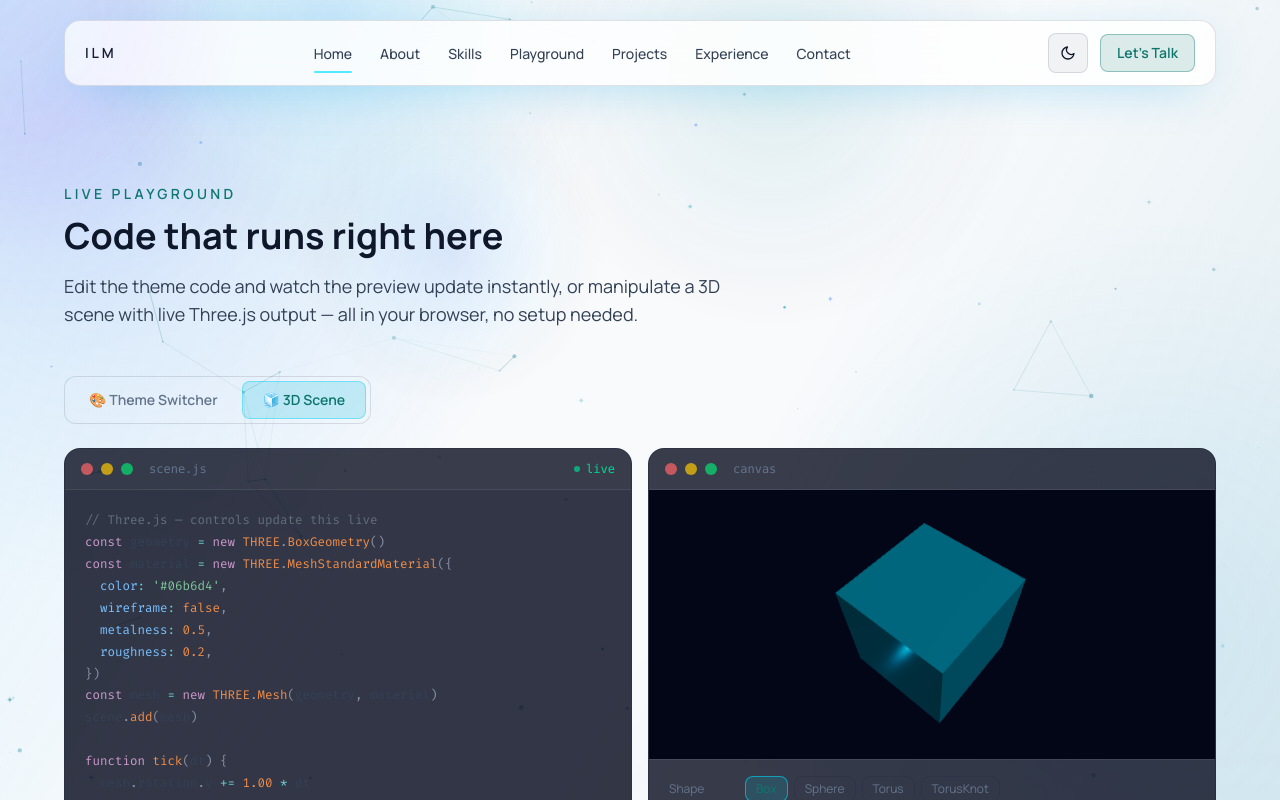
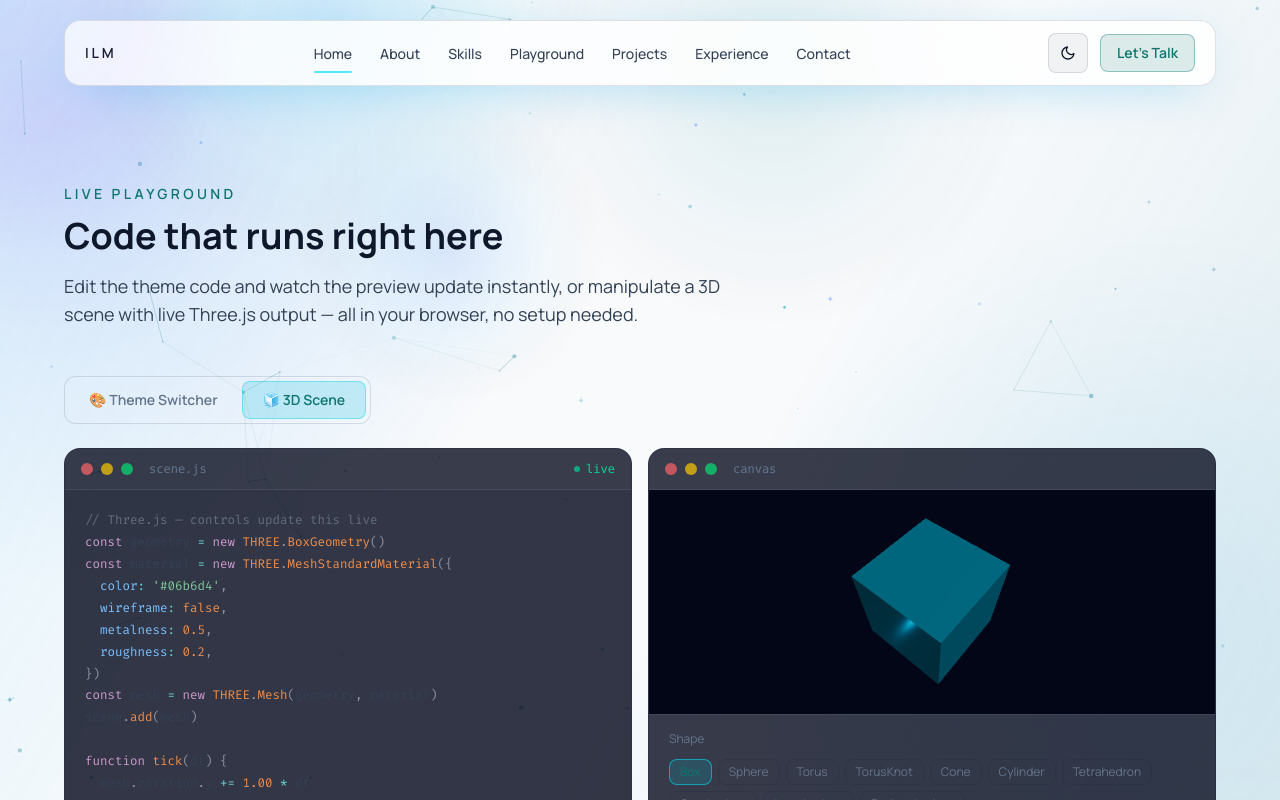
Before and after one commit to illmalicsi/portfolio, a React (Vite) app: page / in a window 1280 px wide. Both pictures are taken after a click on the button "🧊 3D Scene". Shown: the part 2179-2979 px from the top of the page. Built offline with nearby package versions, Linux system fonts and the light colour scheme.

Commit message:
fix: align wireframe toggle label and expand 3D shapes

```diff
--- a/src/components/sections/Playground.jsx
+++ b/src/components/sections/Playground.jsx
@@ -52,7 +52,18 @@ const INITIAL_CSS = `/* Live Theme — edit any value */
   --radius:  12px;
 }`
 
-const SHAPES = ['BoxGeometry', 'SphereGeometry', 'TorusGeometry', 'TorusKnotGeometry']
+const SHAPES = [
+  'BoxGeometry',
+  'SphereGeometry',
+  'TorusGeometry',
+  'TorusKnotGeometry',
+  'ConeGeometry',
+  'CylinderGeometry',
+  'TetrahedronGeometry',
+  'OctahedronGeometry',
+  'IcosahedronGeometry',
+  'DodecahedronGeometry',
+]
 
 // ── Three.js mesh ─────────────────────────────────────────────────────────────
 
@@ -69,6 +80,12 @@ function SceneMesh({ shape, color, wireframe, speed }) {
       {shape === 'SphereGeometry'    && <sphereGeometry    args={[1.2, 48, 48]} />}
       {shape === 'TorusGeometry'     && <torusGeometry     args={[1.0, 0.38, 24, 100]} />}
       {shape === 'TorusKnotGeometry' && <torusKnotGeometry args={[0.9, 0.28, 128, 16]} />}
+      {shape === 'ConeGeometry'      && <coneGeometry      args={[1.1, 2.2, 48]} />}
+      {shape === 'CylinderGeometry'  && <cylinderGeometry  args={[0.9, 0.9, 2.1, 48]} />}
+      {shape === 'TetrahedronGeometry' && <tetrahedronGeometry args={[1.35, 0]} />}
+      {shape === 'OctahedronGeometry' && <octahedronGeometry args={[1.25, 0]} />}
+      {shape === 'IcosahedronGeometry' && <icosahedronGeometry args={[1.15, 0]} />}
+      {shape === 'DodecahedronGeometry' && <dodecahedronGeometry args={[1.2, 0]} />}
       <meshStandardMaterial color={color} wireframe={wireframe} metalness={0.5} roughness={0.2} />
     </mesh>
   )
@@ -330,7 +347,7 @@ export default function Playground() {
                     <span className="text-xs text-slate-400 w-16 shrink-0">Wireframe</span>
                     <button
                       onClick={() => setWireframe((w) => !w)}
-                      className={`relative w-9 h-5 rounded-full transition-colors duration-200 ${
+                      className={`relative w-9 h-5 shrink-0 rounded-full transition-colors duration-200 ${
                         wireframe ? 'bg-cyan-500' : 'bg-slate-700'
                       }`}
                     >
@@ -340,7 +357,7 @@ export default function Playground() {
                         }`}
                       />
                     </button>
-                    <span className="text-xs text-slate-500 font-mono">
+                    <span className="inline-flex w-10 items-center text-xs text-slate-500 font-mono leading-none">
                       {wireframe ? 'true' : 'false'}
                     </span>
                   </div>
```
